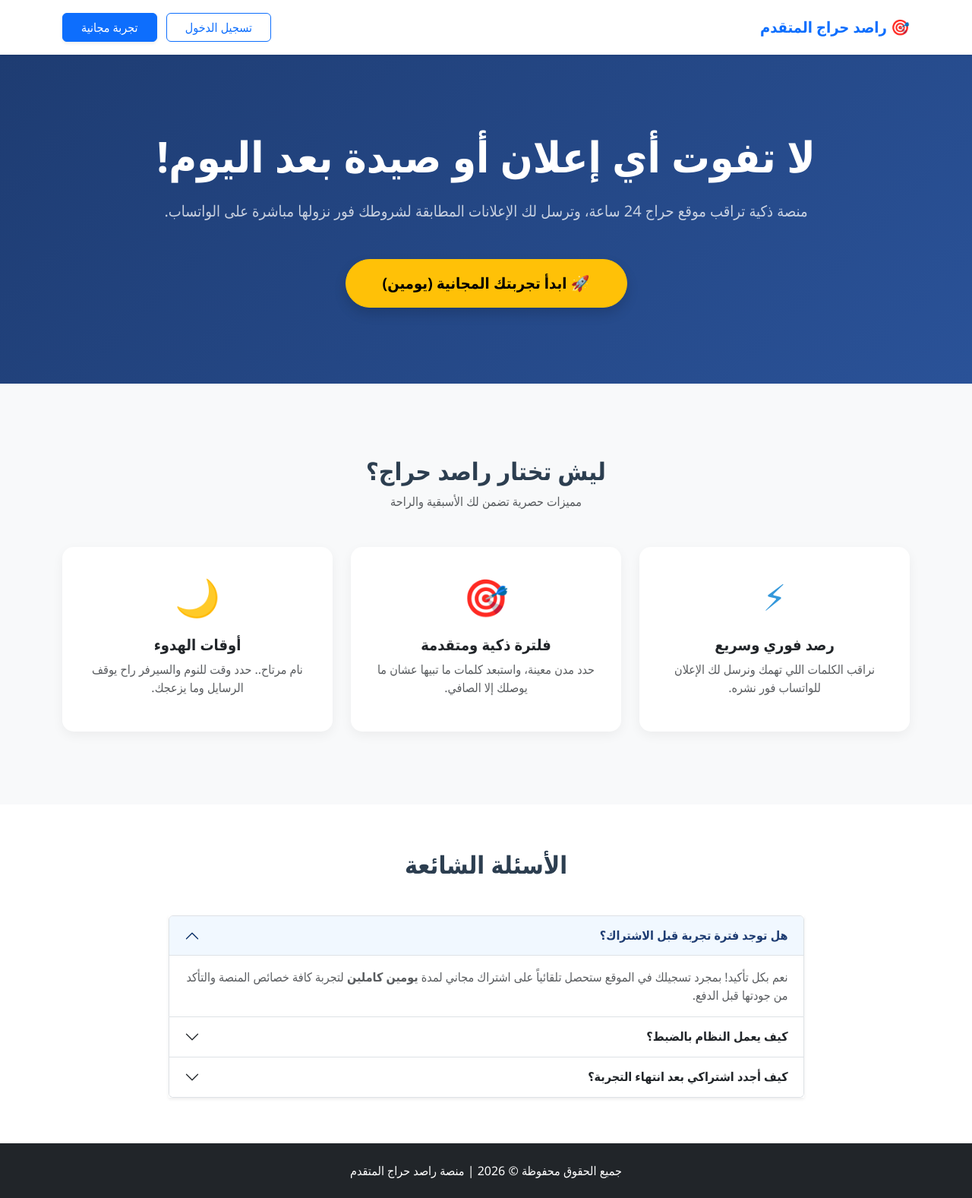
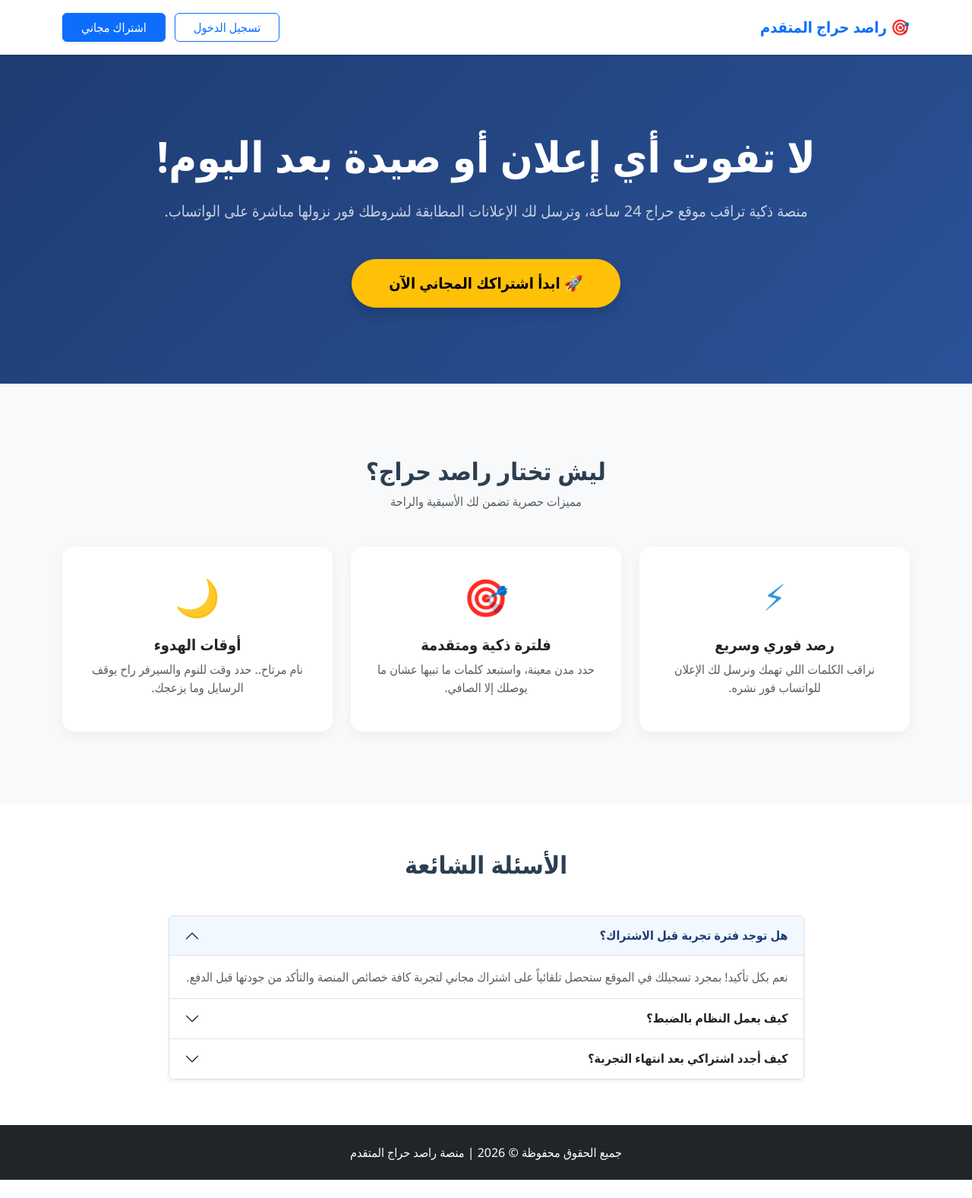
Before and after one commit to turky4500/haraj-saas, a Flask app: page / in a window 1280 px wide. Shown: the whole page at 76% size. After the commit the page ends 1553 px from the top, so only its background shows below. Run offline with Flask 3, Linux system fonts and the light colour scheme.

Commit message:
Update index.html

```diff
--- a/templates/index.html
+++ b/templates/index.html
@@ -22,7 +22,7 @@
             <a class="navbar-brand fw-bold text-primary" href="#">🎯 راصد حراج المتقدم</a>
             <div class="ms-auto">
                 <a href="/login" class="btn btn-outline-primary me-2 px-4">تسجيل الدخول</a>
-                <a href="/register" class="btn btn-primary px-4 shadow-sm">تجربة مجانية</a>
+                <a href="/register" class="btn btn-primary px-4 shadow-sm">اشتراك مجاني</a>
             </div>
         </div>
     </nav>
@@ -31,7 +31,7 @@
         <div class="container">
             <h1 class="display-4 fw-bold mb-4">لا تفوت أي إعلان أو صيدة بعد اليوم!</h1>
             <p class="lead mb-5 opacity-75">منصة ذكية تراقب موقع حراج 24 ساعة، وترسل لك الإعلانات المطابقة لشروطك فور نزولها مباشرة على الواتساب.</p>
-            <a href="/register" class="btn btn-warning btn-lg px-5 py-3 fw-bold rounded-pill shadow">🚀 ابدأ تجربتك المجانية (يومين)</a>
+            <a href="/register" class="btn btn-warning btn-lg px-5 py-3 fw-bold rounded-pill shadow">🚀 ابدأ اشتراكك المجاني الآن</a>
         </div>
     </section>
 
@@ -72,9 +72,9 @@
             <h2 class="text-center fw-bold mb-5" style="color: #2c3e50;">الأسئلة الشائعة</h2>
             <div class="accordion w-75 mx-auto shadow-sm" id="faqAccordion">
                 <div class="accordion-item">
-                    <h2 class="accordion-header"><button class="accordion-button fw-bold" type="button" data-bs-toggle="collapse" data-bs-toggle="collapse" data-bs-target="#q1">هل توجد فترة تجربة قبل الاشتراك؟</button></h2>
+                    <h2 class="accordion-header"><button class="accordion-button fw-bold" type="button" data-bs-toggle="collapse" data-bs-target="#q1">هل توجد فترة تجربة قبل الاشتراك؟</button></h2>
                     <div id="q1" class="accordion-collapse collapse show" data-bs-parent="#faqAccordion">
-                        <div class="accordion-body text-muted">نعم بكل تأكيد! بمجرد تسجيلك في الموقع ستحصل تلقائياً على اشتراك مجاني لمدة <strong>يومين كاملين</strong> لتجربة كافة خصائص المنصة والتأكد من جودتها قبل الدفع.</div>
+                        <div class="accordion-body text-muted">نعم بكل تأكيد! بمجرد تسجيلك في الموقع ستحصل تلقائياً على اشتراك مجاني لتجربة كافة خصائص المنصة والتأكد من جودتها قبل الدفع.</div>
                     </div>
                 </div>
                 <div class="accordion-item">
```
